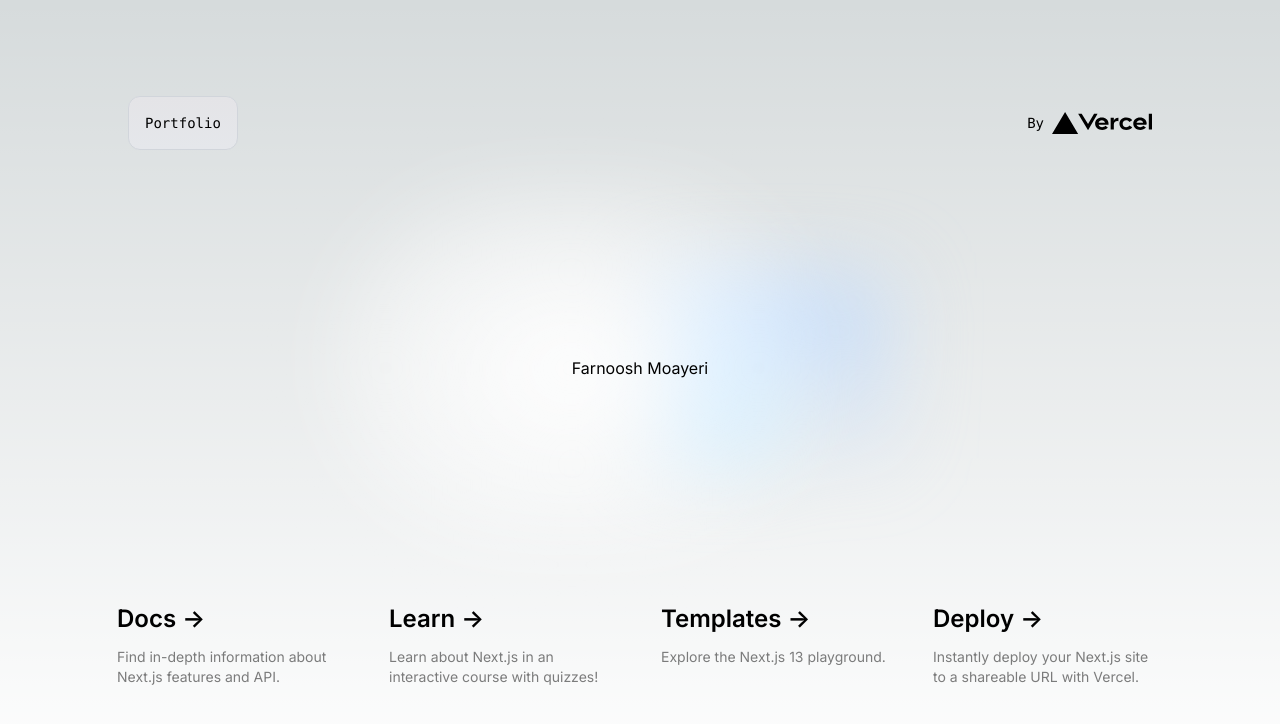
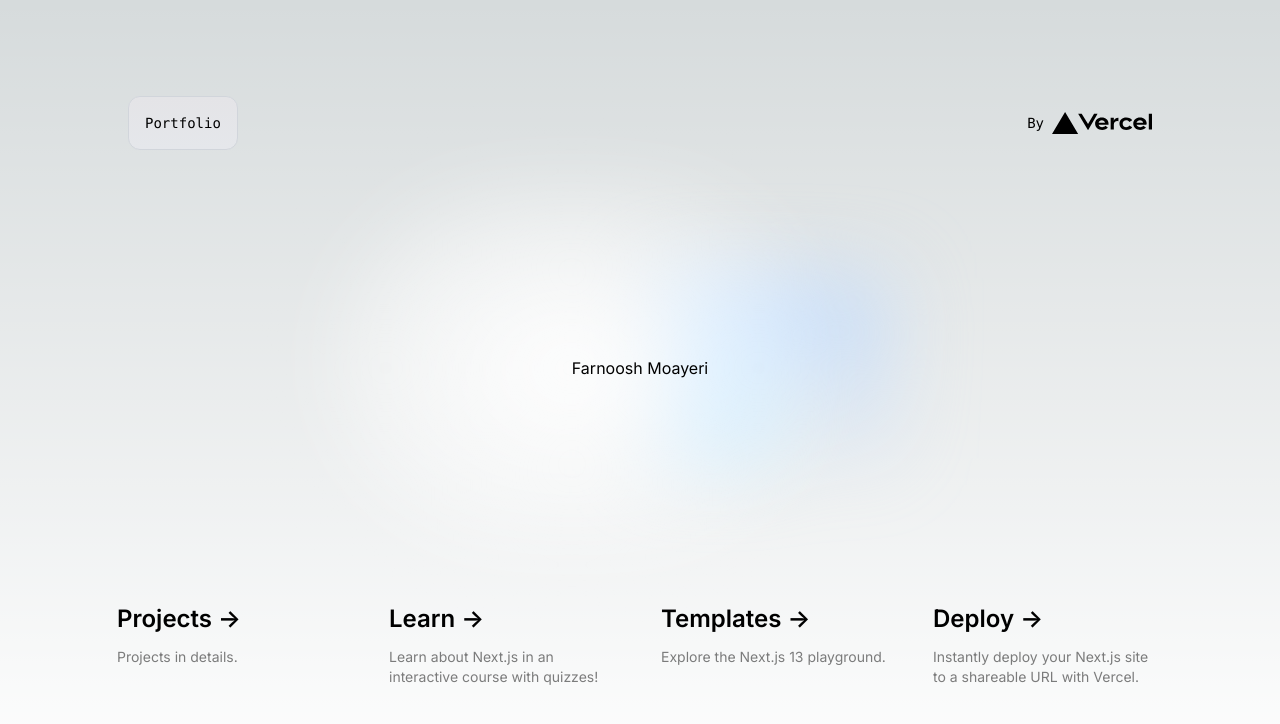
Before and after one commit to Farnooshmo/portfolio, a Next.js app: page / in a window 1280 px wide. Shown: the top 724 px of the page. Built offline with nearby package versions, Linux system fonts and the light colour scheme.

Commit message:
Add projects component to app

```diff
--- a/app/page.js
+++ b/app/page.js
@@ -44,19 +44,19 @@ export default function Home() {
 
       <div className="mb-32 grid text-center lg:mb-0 lg:grid-cols-4 lg:text-left">
         <a
-          href="https://nextjs.org/docs?utm_source=create-next-app&utm_medium=appdir-template&utm_campaign=create-next-app"
+          href="/projects"
           className="group rounded-lg border border-transparent px-5 py-4 transition-colors hover:border-gray-300 hover:bg-gray-100 hover:dark:border-neutral-700 hover:dark:bg-neutral-800/30"
           target="_blank"
           rel="noopener noreferrer"
         >
           <h2 className={`mb-3 text-2xl font-semibold`}>
-            Docs{" "}
+            Projects{" "}
             <span className="inline-block transition-transform group-hover:translate-x-1 motion-reduce:transform-none">
               -&gt;
             </span>
           </h2>
           <p className={`m-0 max-w-[30ch] text-sm opacity-50`}>
-            Find in-depth information about Next.js features and API.
+            Projects in details.
           </p>
         </a>
 
```
